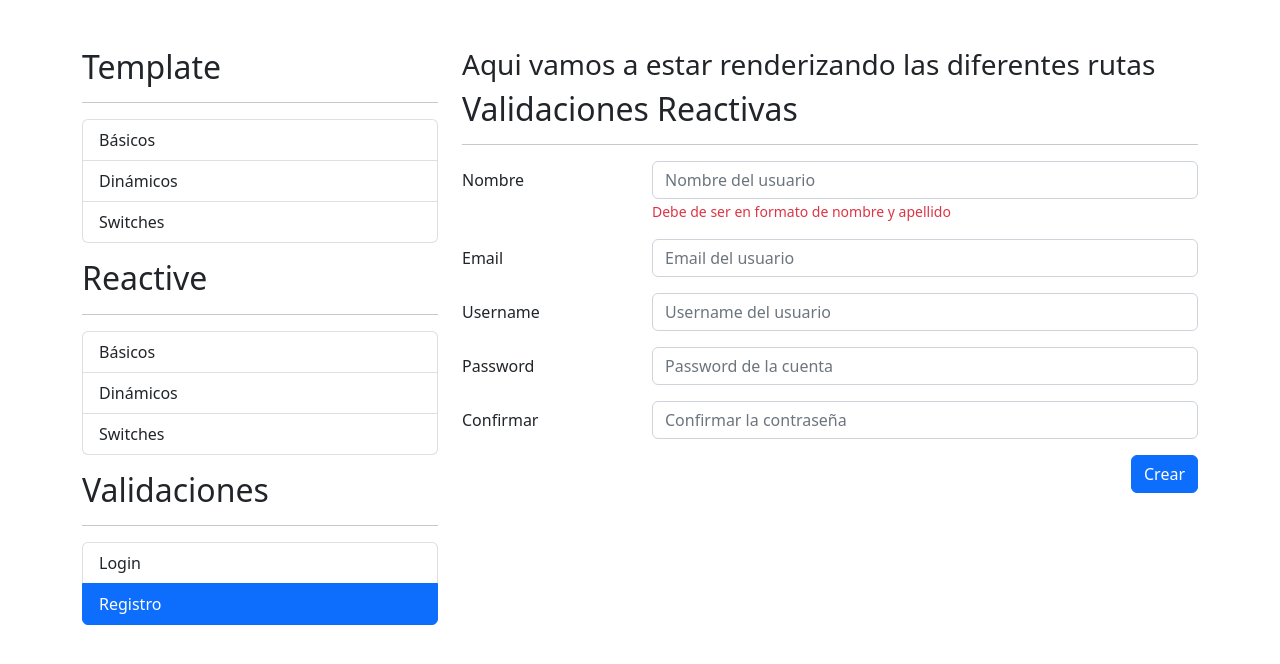
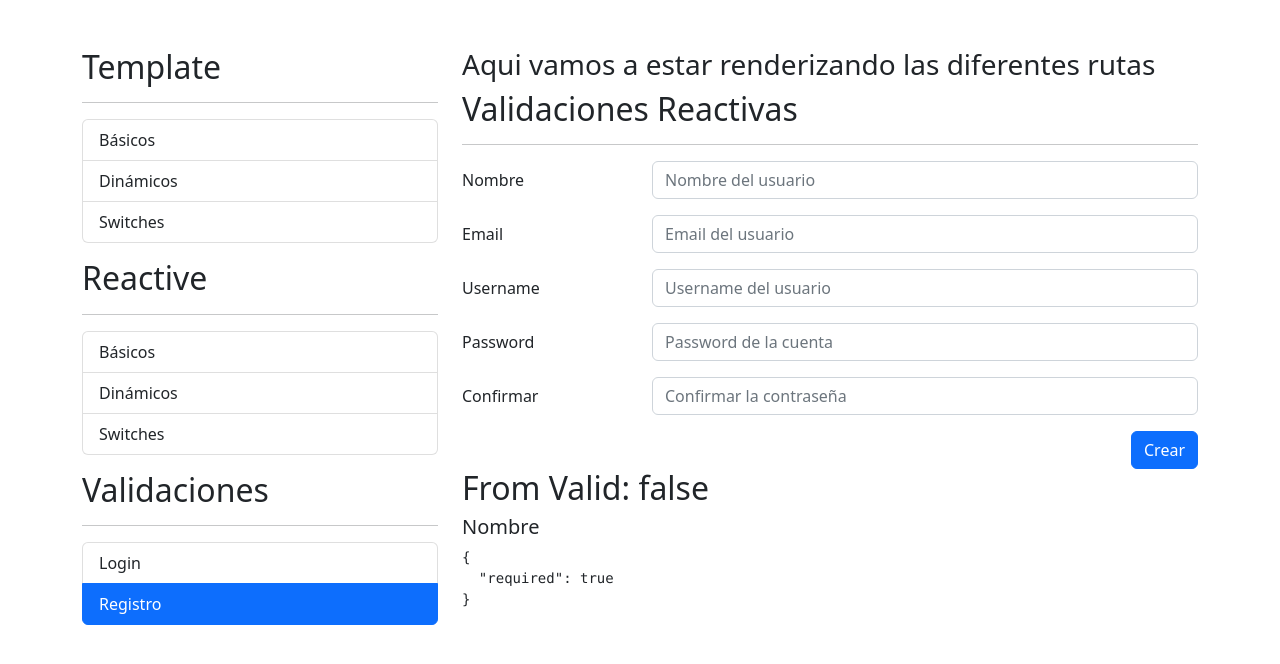
Before and after one commit to Ayilk/Formularios, an Angular app: page /auth/registro in a window 1280 px wide. Shown: the top 664 px of the page. Built offline with nearby package versions, Linux system fonts and the light colour scheme.

Commit message:
Validar contra una expresion regular

```diff
--- a/src/app/auth/auth.module.ts
+++ b/src/app/auth/auth.module.ts
@@ -1,5 +1,6 @@
 import { NgModule } from '@angular/core';
 import { CommonModule } from '@angular/common';
+import { ReactiveFormsModule } from '@angular/forms';
 
 import { AuthRoutingModule } from './auth-routing.module';
 import { RegistroComponent } from './pages/registro/registro.component';
@@ -13,7 +14,8 @@ import { LoginComponent } from './pages/login/login.component';
   ],
   imports: [
     CommonModule,
-    AuthRoutingModule
+    AuthRoutingModule,
+    ReactiveFormsModule
   ]
 })
 export class AuthModule { }
--- a/src/app/auth/pages/registro/registro.component.html
+++ b/src/app/auth/pages/registro/registro.component.html
@@ -3,7 +3,7 @@
 
 <div class="row">
     <div class="col">
-        <form autocomplete="off">
+        <form autocomplete="off" [formGroup]="miFormulario" (ngSubmit)="submitFormulario()">
 
             <!--Nombre-->
             <div class="row mb-3">
@@ -11,8 +11,10 @@
                 <div class="col-sm-9">
                     <input type="text"
                            class="form-control"
+                           formControlName="nombre"
                            placeholder="Nombre del usuario">
-                    <span class="form-text text-danger">
+                    <span class="form-text text-danger"
+                          *ngIf="campoNoValido('nombre')">
                         Debe de ser en formato de nombre y apellido
                     </span>
                 </div>
@@ -64,7 +66,8 @@
 
             <div class="row">
                 <div class="col">
-                    <button class="btn btn-primary float-end">
+                    <button class="btn btn-primary float-end"
+                            type="submit">
                         Crear
                     </button>
                 </div>
@@ -73,3 +76,7 @@
         </form>
     </div>
 </div>
+
+<h2>From Valid: {{miFormulario.valid}}</h2>
+<h5>Nombre</h5>
+<pre>{{miFormulario.controls['nombre'].errors | json }}</pre>
--- a/src/app/auth/pages/registro/registro.component.ts
+++ b/src/app/auth/pages/registro/registro.component.ts
@@ -1,4 +1,5 @@
 import { Component, OnInit } from '@angular/core';
+import { FormBuilder, FormGroup, Validators } from '@angular/forms';
 
 @Component({
   selector: 'app-registro',
@@ -8,9 +9,27 @@ import { Component, OnInit } from '@angular/core';
 })
 export class RegistroComponent implements OnInit {
 
-  constructor() { }
+  //Temporal
+  nombreApellidoPattern: string = '([a-zA-Z]+) ([a-zA-Z]+)';
+
+  miFormulario: FormGroup = this.fb.group({
+    nombre: ['', [Validators.required, Validators.pattern(this.nombreApellidoPattern)]]
+  })
+
+  constructor(private fb: FormBuilder) { }
 
   ngOnInit(): void {
   }
 
+  campoNoValido( campo:string ){
+    return this.miFormulario.get(campo)?.invalid &&
+           this.miFormulario.get(campo)?.touched
+  }
+
+  submitFormulario(){
+    console.log(this.miFormulario.value);
+
+    this.miFormulario.markAllAsTouched;
+  }
+
 }
```
